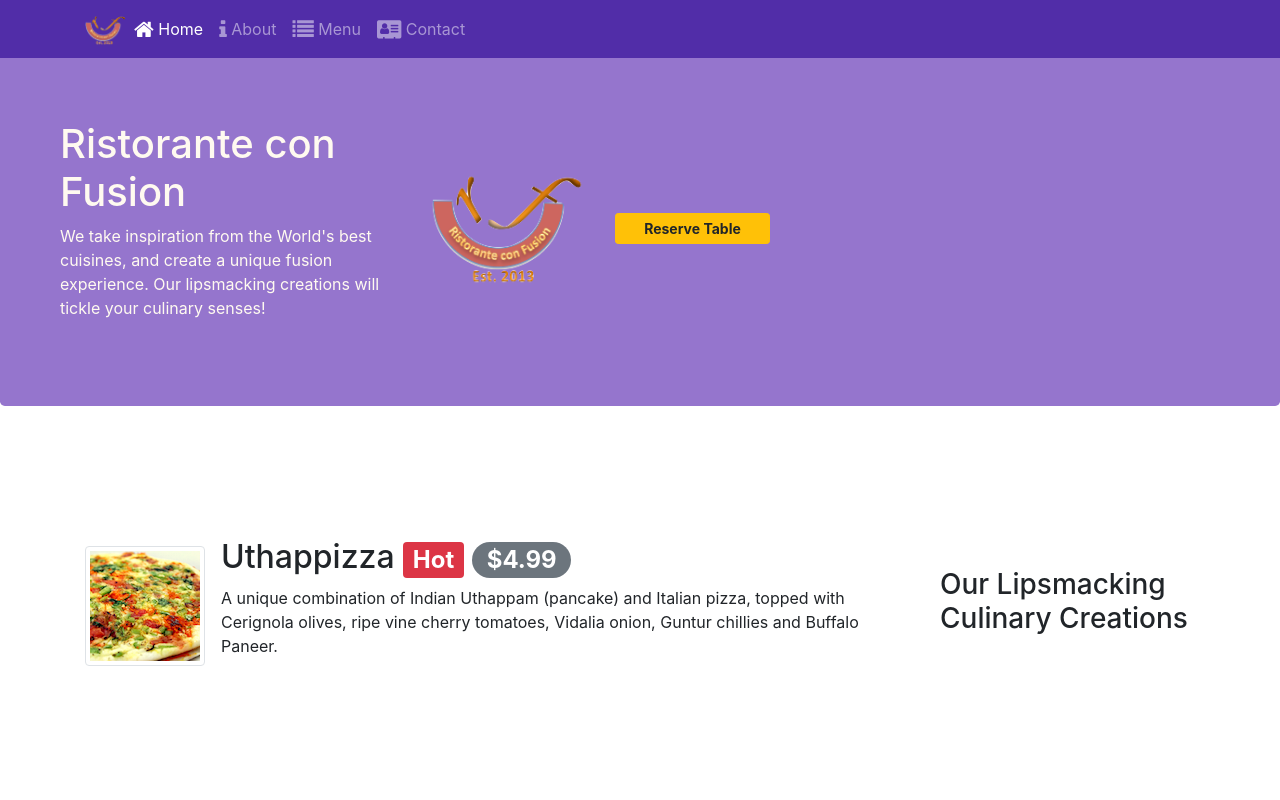
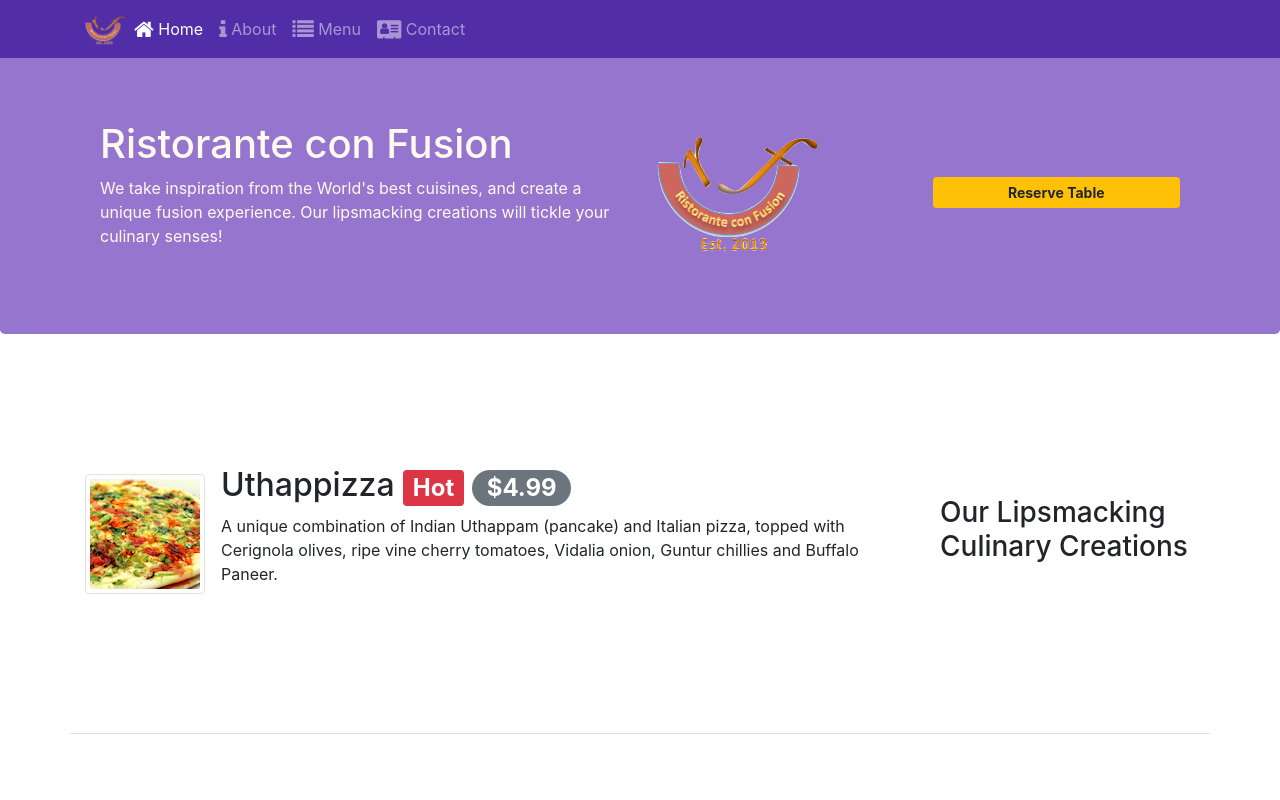
Before and after one commit to Venkatganesh16/Bootstrap-4-coursera, a website: page index.html in a window 1280 px wide. Shown: the top 800 px of the page. Drawn offline with nearby package versions, Linux system fonts and the light colour scheme.

Commit message:
css edit

```diff
--- a/css/styles.css
+++ b/css/styles.css
@@ -14,7 +14,7 @@
     padding: 20px 0px 20px 0px;
 }
 .jumbotron{
-    padding: 70px 30pc 70px 30px;
+    padding: 70px 30px 70px 30px;
     margin: 0px auto;
     background: #9575CD;
     color: floralwhite;
```
